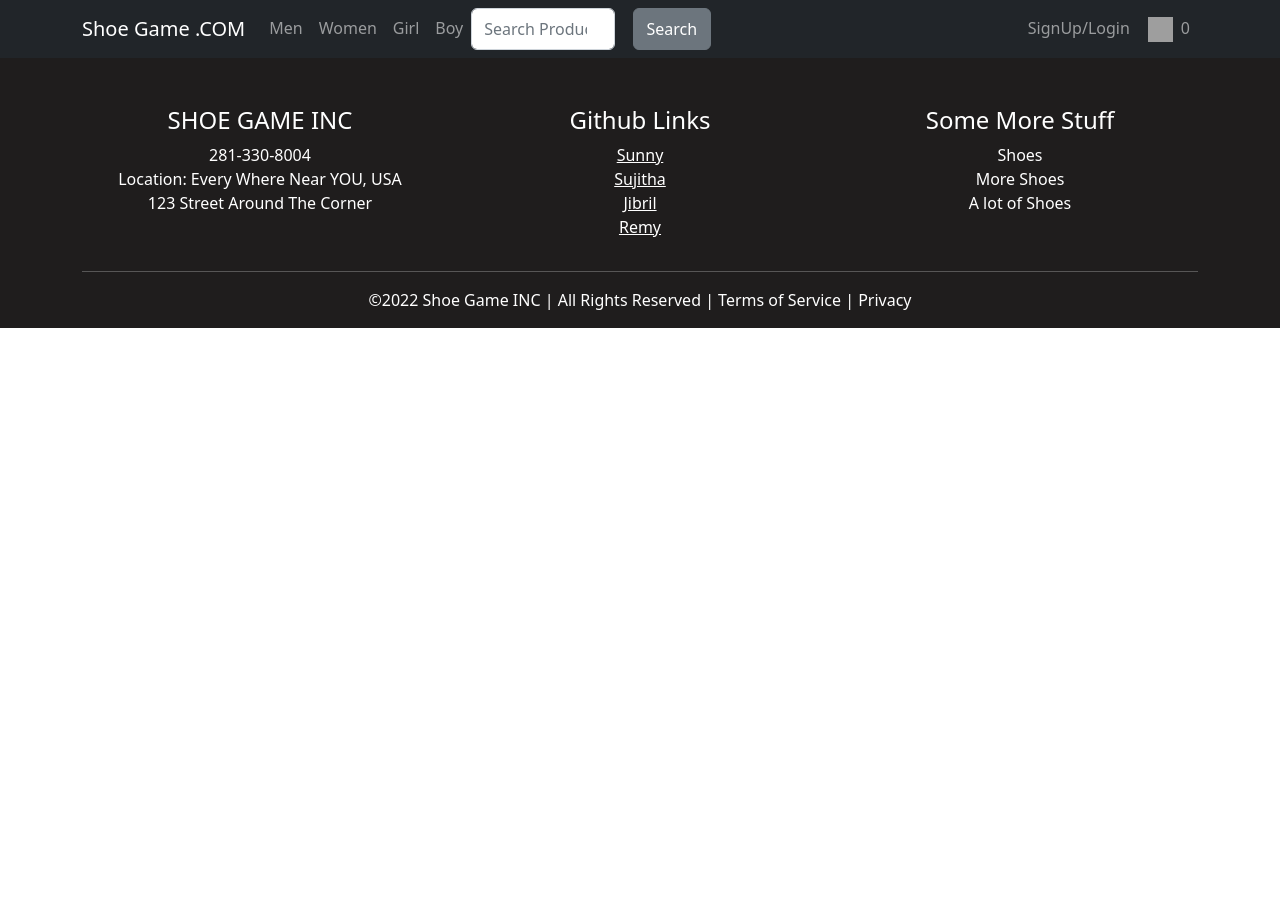
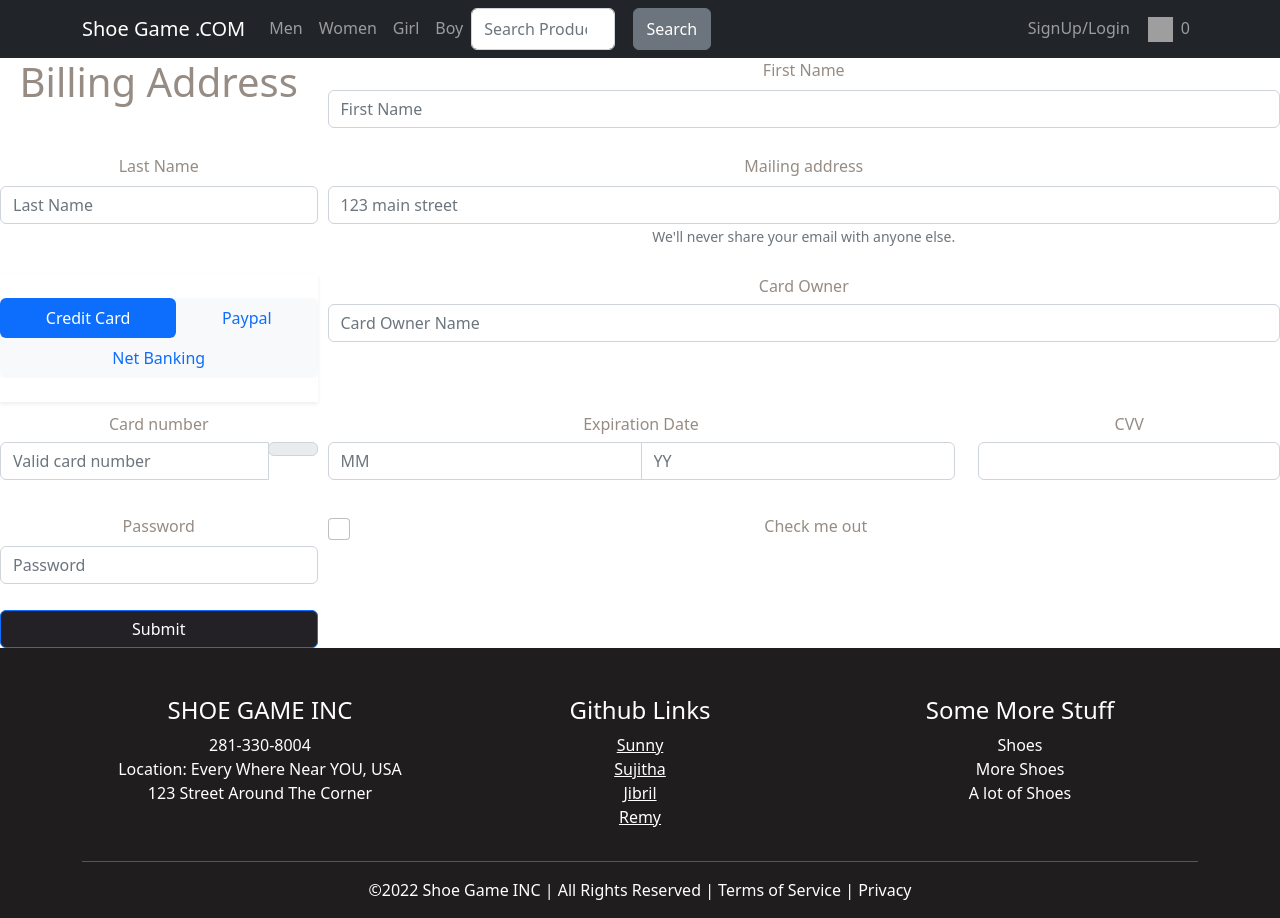
Before and after one commit to Jmccaster/JJSS_Final, a React (Create React App) app in the folder frontend/: page /payments in a window 1280 px wide. Before the commit the page ends 800 px from the top, so only its background shows below. Built offline with nearby package versions, Linux system fonts and the light colour scheme; grey boxes are pictures that could not be loaded.

Commit message:
commit changes

```diff
--- a/frontend/src/App.js
+++ b/frontend/src/App.js
@@ -16,6 +16,7 @@ import { Breadcrumb } from "react-bootstrap";
 
 import SearchPage from "./pages/SearchPage";
 import SignupPage from "./pages/SignupPage";
+import PaymentForm from "./pages/PaymentForm";
 
 // Create App component.
 function App() {
@@ -79,6 +80,10 @@ function App() {
               />
             }
           />
+          <Route
+            path="/payments"
+            element={<PaymentForm cart={cart} setCart={setCart} />}
+          />
         </Routes>
         <Footer />
       </>
--- /dev/null
+++ b/frontend/src/pages/PaymentForm.jsx
@@ -0,0 +1,75 @@
+import React from 'react'
+import "bootstrap/dist/css/bootstrap.min.css";
+import { Card, Container, form, label, span, } from "react-bootstrap";
+import Button from 'react-bootstrap/Button';
+import Form from 'react-bootstrap/Form';
+function PaymentForm() {
+    return (
+        <Form>
+            <h1>Billing Address</h1>
+            <Form.Group className="mb-3" controlId="formBasicEmail">
+                <Form.Label>First Name</Form.Label>
+                <Form.Control type="name" placeholder="First Name" />
+                <Form.Text className="text-muted">
+                </Form.Text>
+            </Form.Group>
+            <Form.Group className="mb-3" controlId="formBasicEmail">
+                <Form.Label>Last Name</Form.Label>
+                <Form.Control type="name" placeholder="Last Name" />
+                <Form.Text className="text-muted">
+                </Form.Text>
+            </Form.Group>
+            <Form.Group className="mb-3" controlId="formBasicEmail">
+                <Form.Label>Mailing address</Form.Label>
+                <Form.Control type="address" placeholder="123 main street" />
+                <Form.Text className="text-muted">
+                    We'll never share your email with anyone else.
+                </Form.Text>
+            </Form.Group>
+            <div class="bg-white shadow-sm pt-4 pl-2 pr-2 pb-2">
+                <ul role="tablist" class="nav bg-light nav-pills rounded nav-fill mb-3">
+                    <li class="nav-item"> <a data-toggle="pill" href="#credit-card" class="nav-link active "> <i class="fas fa-credit-card mr-2"></i> Credit Card </a> </li>
+                    <li class="nav-item"> <a data-toggle="pill" href="#paypal" class="nav-link "> <i class="fab fa-paypal mr-2"></i> Paypal </a> </li>
+                    <li class="nav-item"> <a data-toggle="pill" href="#net-banking" class="nav-link "> <i class="fas fa-mobile-alt mr-2"></i> Net Banking </a> </li>
+                </ul>
+            </div>
+            <div class="form-group"> <label for="username">
+                <h6>Card Owner</h6>
+            </label> <input type="text" name="username" placeholder="Card Owner Name" required class="form-control " /> </div>
+            <div class="form-group"> <label for="cardNumber">
+                <h6>Card number</h6>
+            </label>
+                <div class="input-group"> <input type="text" name="cardNumber" placeholder="Valid card number" class="form-control " required />
+                    <div class="input-group-append"> <span class="input-group-text text-muted"> <i class="fab fa-cc-visa mx-1"></i> <i class="fab fa-cc-mastercard mx-1"></i> <i class="fab fa-cc-amex mx-1"></i> </span> </div>
+                </div>
+            </div>
+            <div class="row">
+                <div class="col-sm-8">
+                    <div class="form-group">
+                    <label><span class="hidden-xs">
+                        <h6>Expiration Date</h6>
+                    </span></label>
+                        <div class="input-group"> <input type="number" placeholder="MM" name="" class="form-control" required></input> <input type="number" placeholder="YY" name="" class="form-control" required></input> </div>
+                        </div>
+                    </div>
+                    <div class="col-sm-4">
+                        <div class="form-group mb-4"> <label data-toggle="tooltip" title="Three digit CV code on the back of your card">
+                            <h6>CVV <i class="fa fa-question-circle d-inline"></i></h6>
+                        </label> <input type="text" required class="form-control"></input>
+                        </div>
+                    </div>
+                </div>
+                <Form.Group className="mb-3" controlId="formBasicPassword">
+                    <Form.Label>Password</Form.Label>
+                    <Form.Control type="password" placeholder="Password" />
+                </Form.Group>
+                <Form.Group className="mb-3" controlId="formBasicCheckbox">
+                    <Form.Check type="checkbox" label="Check me out" />
+                </Form.Group>
+                <Button variant="primary" type="submit">
+                    Submit
+                </Button>
+        </Form>
+    );
+}
+export default PaymentForm
--- a/frontend/src/style.css
+++ b/frontend/src/style.css
@@ -170,3 +170,24 @@ label {
   justify-content: space-between;
   align-items: center;
 }
+
+.cartcomponents{
+  display: flex;
+  flex-direction: row;
+  justify-content: space-between;
+  padding-left: 10%;
+  padding-right: 10%;
+
+
+}
+
+
+.cartbutton{
+  width: 10%;
+  height: 50px;
+  align-items: center;
+}
+
+.cartnamedisplay{
+  width: 40%;
+}
```
